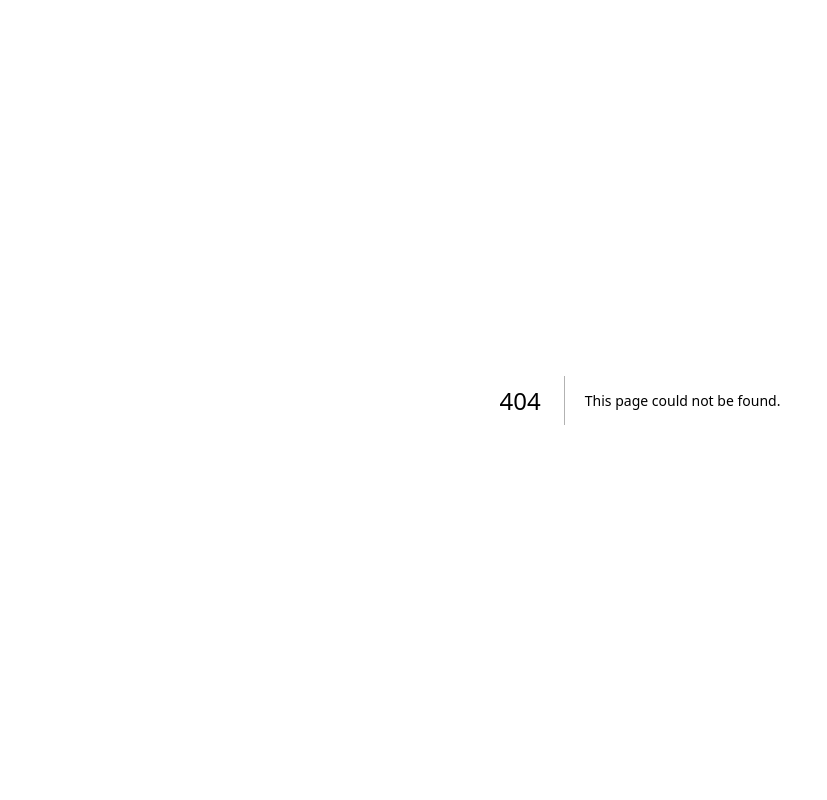
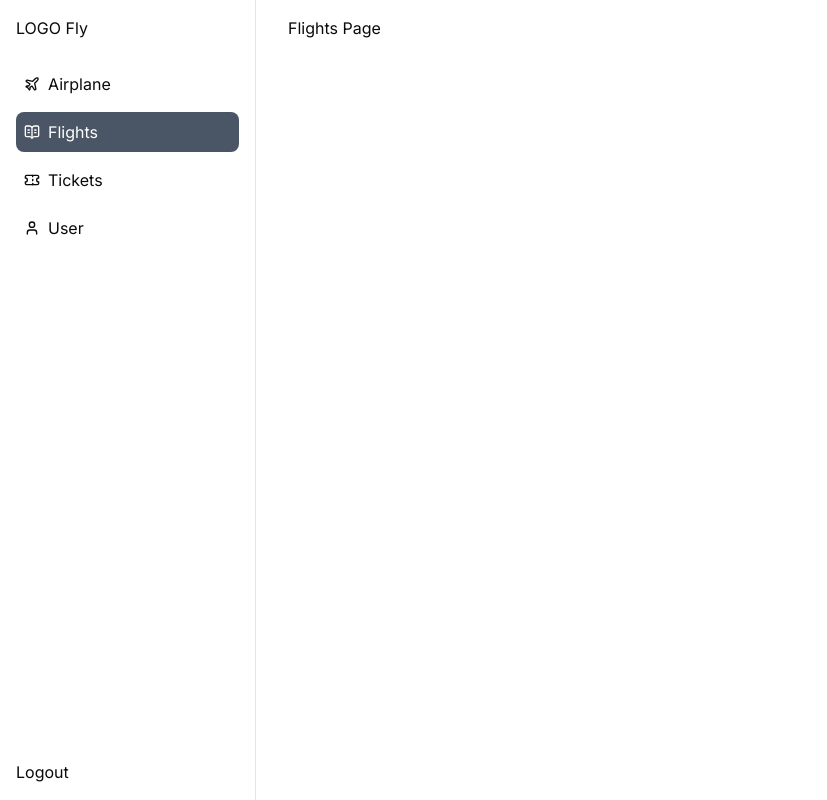
Before and after one commit to RonaldLeonard26/flights-booking, a Next.js app: page /admin/flights in a window 1280 px wide. Before the commit this address had no page. Shown: the whole page, without its empty margins (0-827 px from the left). Built offline with nearby package versions, Linux system fonts and the light colour scheme.

Commit message:
init: setup nextJs + supabase + admin layout

```diff
--- /dev/null
+++ b/app/admin/flights/components/flight.tsx
@@ -0,0 +1,7 @@
+export default function FlightsPage() {
+  return (
+    <div>
+      <h2>Flights Page</h2>
+    </div>
+  );
+}
--- /dev/null
+++ b/app/admin/flights/page.tsx
@@ -0,0 +1,5 @@
+import FlightsPage from './components/flight';
+
+export default function AdminPage() {
+  return <FlightsPage />;
+}
--- /dev/null
+++ b/app/admin/layout.tsx
@@ -0,0 +1,17 @@
+import Sidebar from '@/components/sidebar/sidebar';
+
+export default function AdminLayout({
+  children,
+}: Readonly<{ children: React.ReactNode }>) {
+  return (
+    <section className="min-h-screen flex gap-4">
+      {/* sidebar */}
+      <aside className="w-64 border-r">
+        <Sidebar />
+      </aside>
+
+      {/* main content */}
+      <main className="p-4">{children}</main>
+    </section>
+  );
+}
--- a/app/page.tsx
+++ b/app/page.tsx
@@ -1,65 +1,16 @@
-import Image from 'next/image';
+import { Button } from '@/components/ui/button';
+import { createClient } from '@/lib/supabase/server';
 
-export default function Home() {
+export default async function Home() {
+  const supabase = await createClient();
+
+  const { data, error } = await supabase.from('flights').select('*');
+
+  console.log(data, error);
   return (
-    <div className="flex flex-col flex-1 items-center justify-center bg-zinc-50 font-sans dark:bg-black">
-      <main className="flex flex-1 w-full max-w-3xl flex-col items-center justify-between py-32 px-16 bg-white dark:bg-black sm:items-start">
-        <Image
-          className="dark:invert"
-          src="/next.svg"
-          alt="Next.js logo"
-          width={100}
-          height={20}
-          priority
-        />
-        <div className="flex flex-col items-center gap-6 text-center sm:items-start sm:text-left">
-          <h1 className="max-w-xs text-3xl font-semibold leading-10 tracking-tight text-black dark:text-zinc-50">
-            To get started, edit the page.tsx file.
-          </h1>
-          <p className="max-w-md text-lg leading-8 text-zinc-600 dark:text-zinc-400">
-            Looking for a starting point or more instructions? Head over to{' '}
-            <a
-              href="https://vercel.com/templates?framework=next.js&utm_source=create-next-app&utm_medium=appdir-template-tw&utm_campaign=create-next-app"
-              className="font-medium text-zinc-950 dark:text-zinc-50"
-            >
-              Templates
-            </a>{' '}
-            or the{' '}
-            <a
-              href="https://nextjs.org/learn?utm_source=create-next-app&utm_medium=appdir-template-tw&utm_campaign=create-next-app"
-              className="font-medium text-zinc-950 dark:text-zinc-50"
-            >
-              Learning
-            </a>{' '}
-            center.
-          </p>
-        </div>
-        <div className="flex flex-col gap-4 text-base font-medium sm:flex-row">
-          <a
-            className="flex h-12 w-full items-center justify-center gap-2 rounded-full bg-foreground px-5 text-background transition-colors hover:bg-[#383838] dark:hover:bg-[#ccc] md:w-[158px]"
-            href="https://vercel.com/new?utm_source=create-next-app&utm_medium=appdir-template-tw&utm_campaign=create-next-app"
-            target="_blank"
-            rel="noopener noreferrer"
-          >
-            <Image
-              className="dark:invert"
-              src="/vercel.svg"
-              alt="Vercel logomark"
-              width={16}
-              height={16}
-            />
-            Deploy Now
-          </a>
-          <a
-            className="flex h-12 w-full items-center justify-center rounded-full border border-solid border-black/[.08] px-5 transition-colors hover:border-transparent hover:bg-black/[.04] dark:border-white/[.145] dark:hover:bg-[#1a1a1a] md:w-[158px]"
-            href="https://nextjs.org/docs?utm_source=create-next-app&utm_medium=appdir-template-tw&utm_campaign=create-next-app"
-            target="_blank"
-            rel="noopener noreferrer"
-          >
-            Documentation
-          </a>
-        </div>
-      </main>
+    <div>
+      <Button>Click Me</Button>
+      <h2>Check console</h2>
     </div>
   );
 }
--- /dev/null
+++ b/components/sidebar/sidebar-item.tsx
@@ -0,0 +1,28 @@
+import { BookOpenText, Plane, Ticket, User } from 'lucide-react';
+
+export const SIDEBAR_ADMIN = [
+  {
+    key: 'airplane',
+    label: 'Airplane',
+    href: '/admin/airplane',
+    icon: Plane,
+  },
+  {
+    key: 'flights',
+    label: 'Flights',
+    href: '/admin/flights',
+    icon: BookOpenText,
+  },
+  {
+    key: 'tickets',
+    label: 'Tickets',
+    href: '/admin/tickets',
+    icon: Ticket,
+  },
+  {
+    key: 'user',
+    label: 'User',
+    href: '/admin/user',
+    icon: User,
+  },
+];
--- /dev/null
+++ b/components/sidebar/sidebar.tsx
@@ -0,0 +1,39 @@
+'use client';
+
+import { usePathname } from 'next/navigation';
+import { SIDEBAR_ADMIN } from './sidebar-item';
+import Link from 'next/link';
+import { cn } from '@/lib/utils';
+
+export default function Sidebar() {
+  const pathname = usePathname();
+  return (
+    <div className="h-screen flex flex-col justify-between p-4">
+      <div className="flex flex-col gap-6">
+        <h2>LOGO Fly</h2>
+        <div className="space-y-2">
+          {SIDEBAR_ADMIN.map((item) => {
+            const Icon = item.icon;
+            const isActive = pathname.startsWith(item.href);
+
+            return (
+              <Link
+                key={item.key}
+                href={item.href}
+                className={cn(
+                  'flex items-center gap-2 p-2 rounded-md',
+                  isActive ? 'bg-gray-600 text-white' : 'hover:bg-gray-200',
+                )}
+              >
+                <Icon className="w-4 h-4" />
+                <span>{item.label}</span>
+              </Link>
+            );
+          })}
+        </div>
+      </div>
+
+      <div>Logout</div>
+    </div>
+  );
+}
--- /dev/null
+++ b/lib/supabase/client.ts
@@ -0,0 +1,6 @@
+import { createBrowserClient } from '@supabase/ssr';
+
+export const supabase = createBrowserClient(
+  process.env.NEXT_PUBLIC_SUPABASE_URL!,
+  process.env.NEXT_PUBLIC_SUPABASE_ANON_KEY!,
+);
--- /dev/null
+++ b/lib/supabase/server.ts
@@ -0,0 +1,23 @@
+import { createServerClient } from '@supabase/ssr';
+import { cookies } from 'next/headers';
+
+export async function createClient() {
+  const cookieStore = await cookies();
+
+  return createServerClient(
+    process.env.NEXT_PUBLIC_SUPABASE_URL!,
+    process.env.NEXT_PUBLIC_SUPABASE_ANON_KEY!,
+    {
+      cookies: {
+        getAll() {
+          return cookieStore.getAll();
+        },
+        setAll(cookiesToSet) {
+          cookiesToSet.forEach(({ name, value, options }) =>
+            cookieStore.set(name, value, options),
+          );
+        },
+      },
+    },
+  );
+}
--- a/package.json
+++ b/package.json
@@ -9,6 +9,8 @@
     "lint": "eslint"
   },
   "dependencies": {
+    "@supabase/ssr": "^0.10.0",
+    "@supabase/supabase-js": "^2.102.1",
     "class-variance-authority": "^0.7.1",
     "clsx": "^2.1.1",
     "lucide-react": "^1.7.0",
```
Also changed, not shown: 1 other file (tests, documents, lock files or other folders).
